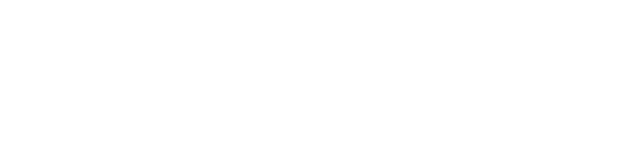
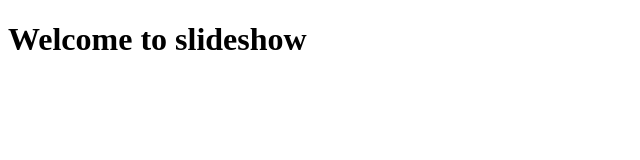
Before and after one commit to channystudent/Demo---channy, a plain HTML site: page index.html in a window 1280 px wide. Shown: the whole page, without its empty margins (0-640 px from the left). Drawn offline with Linux system fonts and the light colour scheme.

Commit message:
add slideshow

```diff
--- a/index.html
+++ b/index.html
@@ -6,6 +6,6 @@
     <title>Document</title>
 </head>
 <body>
-
+    <h1>Welcome to slideshow</h1>
 </body>
 </html>
```
